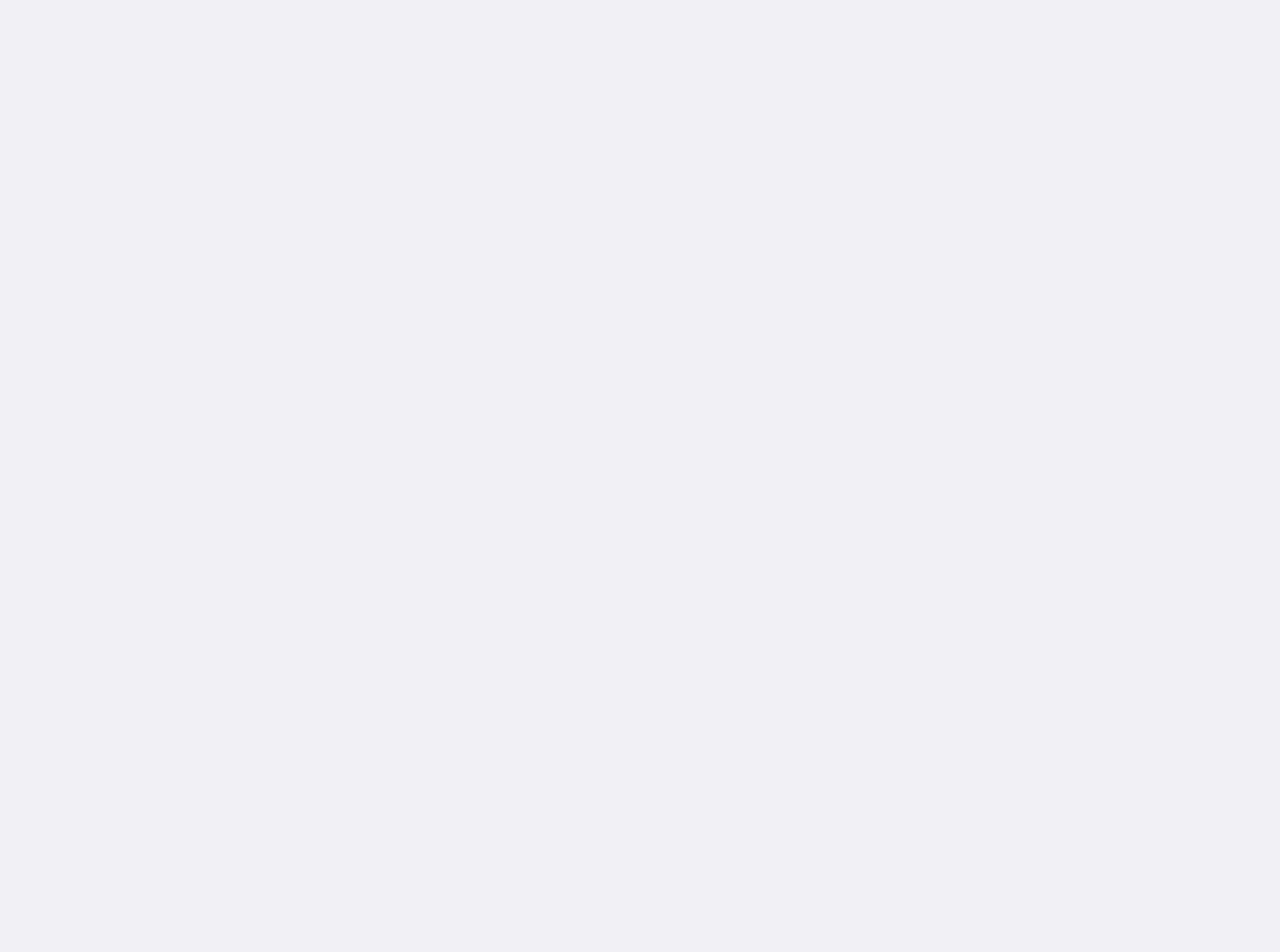
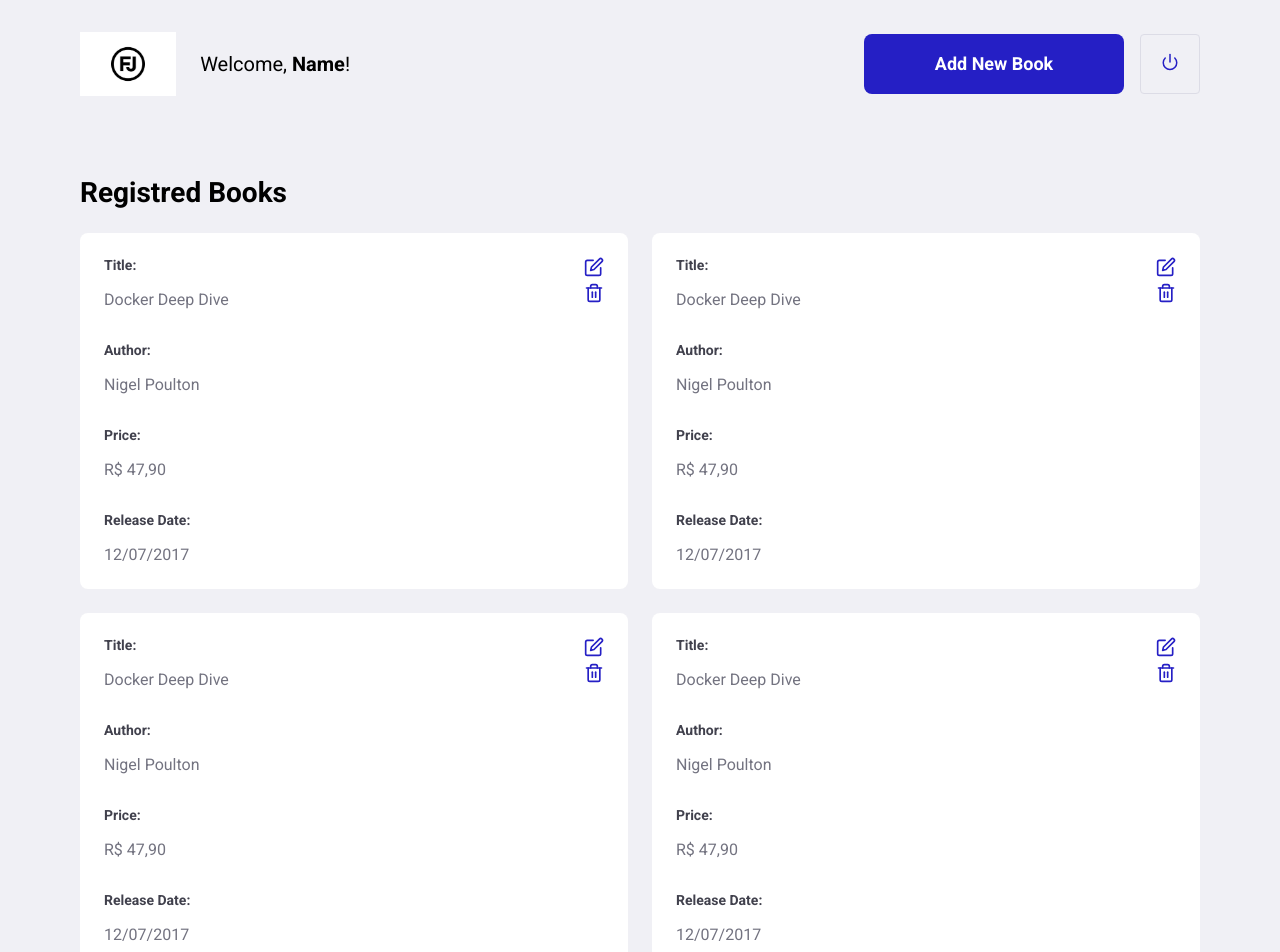
Before and after one commit to fabiosimplis/React_Rest_Client, a React (Create React App) app: page /books in a window 1280 px wide. Before the commit this address had no page. Shown: the top 952 px of the page. Before the commit the page ends 800 px from the top, so only its background shows below. Built offline with nearby package versions, Linux system fonts and the light colour scheme; the HTML template or start-up script is replaced by a standard one.

Commit message:
:construction: Implementing the Book Registration Screen

```diff
--- /dev/null
+++ b/src/pages/Books/index.js
@@ -0,0 +1,115 @@
+import React from "react";
+import { Link } from 'react-router-dom';
+import { FiPower, FiEdit, FiTrash2 } from 'react-icons/fi'
+
+import './styles.css';
+import logo from '../../assets/fj.jpg'
+
+export default function Books(){
+    return (
+        <div className="book-container">
+            <header>
+                <img src={logo} alt="FJ" />
+                <span>Welcome, <strong>Name</strong>! </span>
+                <Link className="button" to={{ pathname: '/book/new' }}> Add New Book</Link>
+                <button type="button">
+                    <FiPower size={18} color="#251FC5"/>
+                </button>
+            </header>
+
+            <h1>Registred Books</h1>
+            <ul>
+                <li>
+                    <strong>Title: </strong>
+                    <p>Docker Deep Dive</p>
+                    <strong>Author: </strong>
+                    <p>Nigel Poulton</p>
+                    <strong>Price:</strong>
+                    <p>R$ 47,90</p>
+                    <strong>Release Date: </strong>
+                    <p>12/07/2017</p>
+
+                    <button type="button">
+                        <FiEdit size={20} color="#251FC5"/>
+                    </button>
+                    <button type="button">
+                        <FiTrash2 size={20} color="#251FC5"/>
+                    </button>
+                </li>
+
+                <li>
+                    <strong>Title: </strong>
+                    <p>Docker Deep Dive</p>
+                    <strong>Author: </strong>
+                    <p>Nigel Poulton</p>
+                    <strong>Price:</strong>
+                    <p>R$ 47,90</p>
+                    <strong>Release Date: </strong>
+                    <p>12/07/2017</p>
+
+                    <button type="button">
+                        <FiEdit size={20} color="#251FC5"/>
+                    </button>
+                    <button type="button">
+                        <FiTrash2 size={20} color="#251FC5"/>
+                    </button>
+                </li>
+
+                <li>
+                    <strong>Title: </strong>
+                    <p>Docker Deep Dive</p>
+                    <strong>Author: </strong>
+                    <p>Nigel Poulton</p>
+                    <strong>Price:</strong>
+                    <p>R$ 47,90</p>
+                    <strong>Release Date: </strong>
+                    <p>12/07/2017</p>
+
+                    <button type="button">
+                        <FiEdit size={20} color="#251FC5"/>
+                    </button>
+                    <button type="button">
+                        <FiTrash2 size={20} color="#251FC5"/>
+                    </button>
+                </li>
+
+                <li>
+                    <strong>Title: </strong>
+                    <p>Docker Deep Dive</p>
+                    <strong>Author: </strong>
+                    <p>Nigel Poulton</p>
+                    <strong>Price:</strong>
+                    <p>R$ 47,90</p>
+                    <strong>Release Date: </strong>
+                    <p>12/07/2017</p>
+
+                    <button type="button">
+                        <FiEdit size={20} color="#251FC5"/>
+                    </button>
+                    <button type="button">
+                        <FiTrash2 size={20} color="#251FC5"/>
+                    </button>
+                </li>
+
+                <li>
+                    <strong>Title: </strong>
+                    <p>Docker Deep Dive</p>
+                    <strong>Author: </strong>
+                    <p>Nigel Poulton</p>
+                    <strong>Price:</strong>
+                    <p>R$ 47,90</p>
+                    <strong>Release Date: </strong>
+                    <p>12/07/2017</p>
+
+                    <button type="button">
+                        <FiEdit size={20} color="#251FC5"/>
+                    </button>
+                    <button type="button">
+                        <FiTrash2 size={20} color="#251FC5"/>
+                    </button>
+                </li>
+            </ul>
+
+        </div>
+    );
+}
--- /dev/null
+++ b/src/pages/Books/styles.css
@@ -0,0 +1,96 @@
+.book-container{
+    width: 100%;
+    max-width: 1180px;
+    padding: 0 30px;
+    margin: 32px auto;
+}
+
+.book-container header{
+    display: flex;
+    align-items: center;
+}
+
+.book-container header span{
+    font-size: 20px;
+    margin-left: 24px;
+}
+
+.book-container header span strong{
+    columns: #251FC5;
+}
+
+.book-container header img{
+    height: 64px;
+}
+
+.book-container header a{
+    width: 260px;
+    margin-left: auto;
+    margin-top: 0;
+}
+
+.book-container header button{
+    height: 60px;
+    width: 60px;
+    border-radius: 4px;
+    border: 1px solid #DCDCE6;
+    background: transparent;
+    margin-left: 16px;
+    transition: border-color 0.5s;
+}
+
+.book-container header button:hover{
+    border-color: #251FC5;
+
+}
+
+.book-container h1{
+    margin-top: 80px;
+    margin-bottom: 24px;
+}
+
+.book-container ul {
+    display: grid;
+    grid-template-columns: repeat(2, 1fr);
+    grid-gap: 24px;
+    list-style: none;
+}
+
+.book-container ul li {
+    background: #ffffff;
+    padding: 24px;
+    border-radius: 8px;
+    position: relative;
+}
+
+.book-container ul li button {
+    position: absolute;
+    right: 24px;
+    top: 24px;
+    border: 0;
+    background: transparent;
+}
+
+.book-container ul li button + button{
+    top: 50px;
+}
+
+.book-container ul li button:hover{
+    opacity: 0.8;
+}
+
+.book-container ul li strong{
+    display: block;
+    margin-bottom: 16px;
+    color: #41414D;
+}
+
+.book-container ul li p + strong{
+    margin-top: 32px;
+}
+
+.book-container ul li p{
+    color: #737380;
+    line-height: 21px;
+    font-size: 16px;
+}
--- /dev/null
+++ b/src/pages/NewBook/index.js
@@ -0,0 +1,34 @@
+import React from "react";
+import {Link} from 'react-router-dom'
+import { FiArrowLeft } from 'react-icons/fi'
+
+//import './styles.css';
+import logo from '../../assets/fj.jpg'
+
+
+export default function NewBook(){
+
+    return (
+        <div className="new-book-container">
+            <div className="content">
+                <section className="form">
+                    <img src={logo} alt="FJ" />
+                    <h1>Add New Book</h1>
+                    <p>Enter the book information and click on 'Add'!</p>
+                    <Link className="back-link" to={{ pathname: '/books' }}>
+                        <FiArrowLeft size={16} color="#251FC5"/>
+                        Home
+                    </Link>
+                </section>
+                <form>
+                    <input placeholder="Title" />
+                    <input placeholder="Author" />
+                    <input type="date" />
+                    <input placeholder="price" />
+
+                    <button className="button" type="submit">Add</button>
+                </form>
+            </div>
+        </div>
+    );
+}
--- a/src/routes.js
+++ b/src/routes.js
@@ -1,8 +1,9 @@
 import React from "react";
 import{BrowserRouter, Routes, Route} from 'react-router-dom';
 
-import Login from './pages/Login';
-import Book from "./pages/Book";
+import Login from "./pages/Login";
+import Books from "./pages/Books";
+import NewBook from "./pages/NewBook";
 
 export default function Rotas(){
 
@@ -12,7 +13,8 @@
         <BrowserRouter>
             <Routes>
                 <Route path='/' element={<Login />} />
-                <Route path='/book' element={<Book/>} />
+                <Route path='/books' element={<Books/>} />
+                <Route exact path='/book/new' element={<NewBook/>} />
             </Routes>
         </BrowserRouter>
     );
```
Also changed, not shown: src/pages/NewBook/style.css (added).
